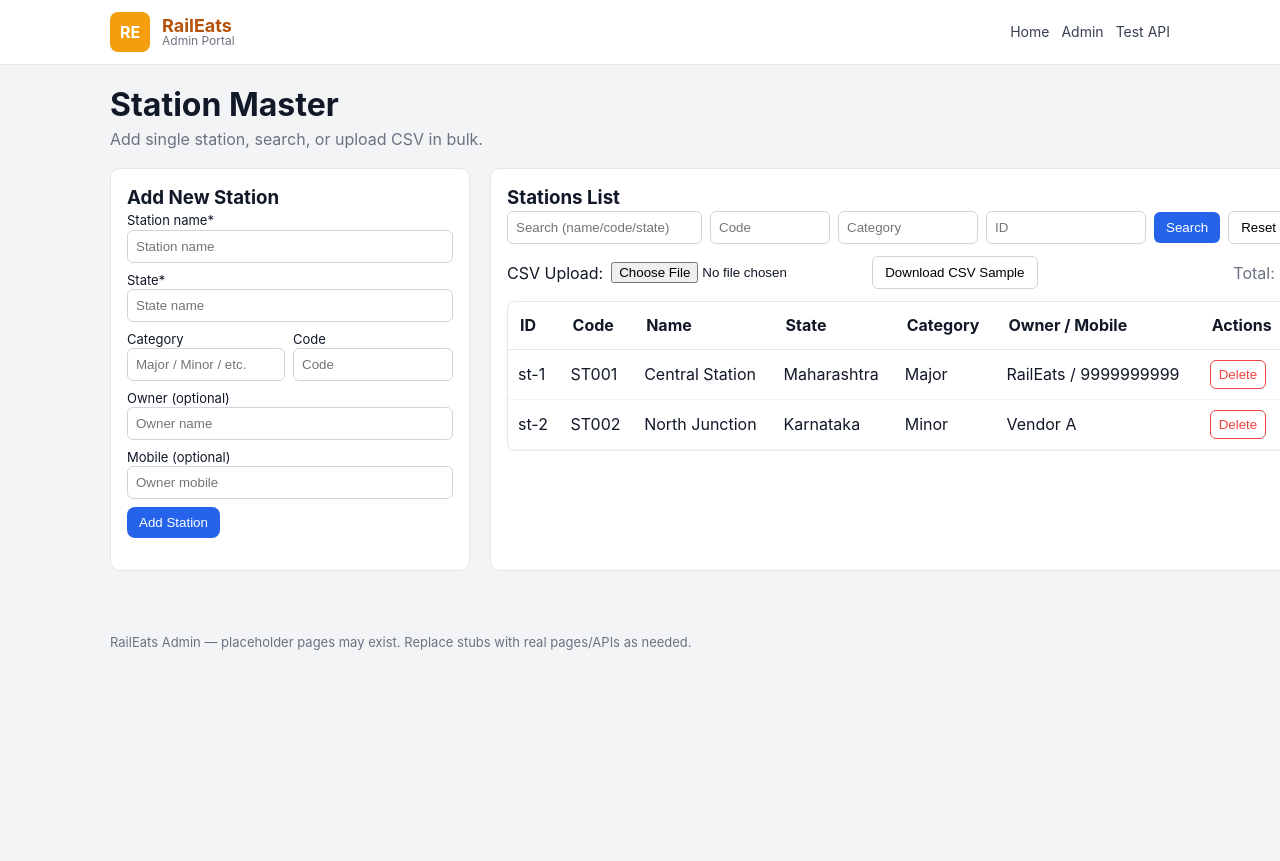
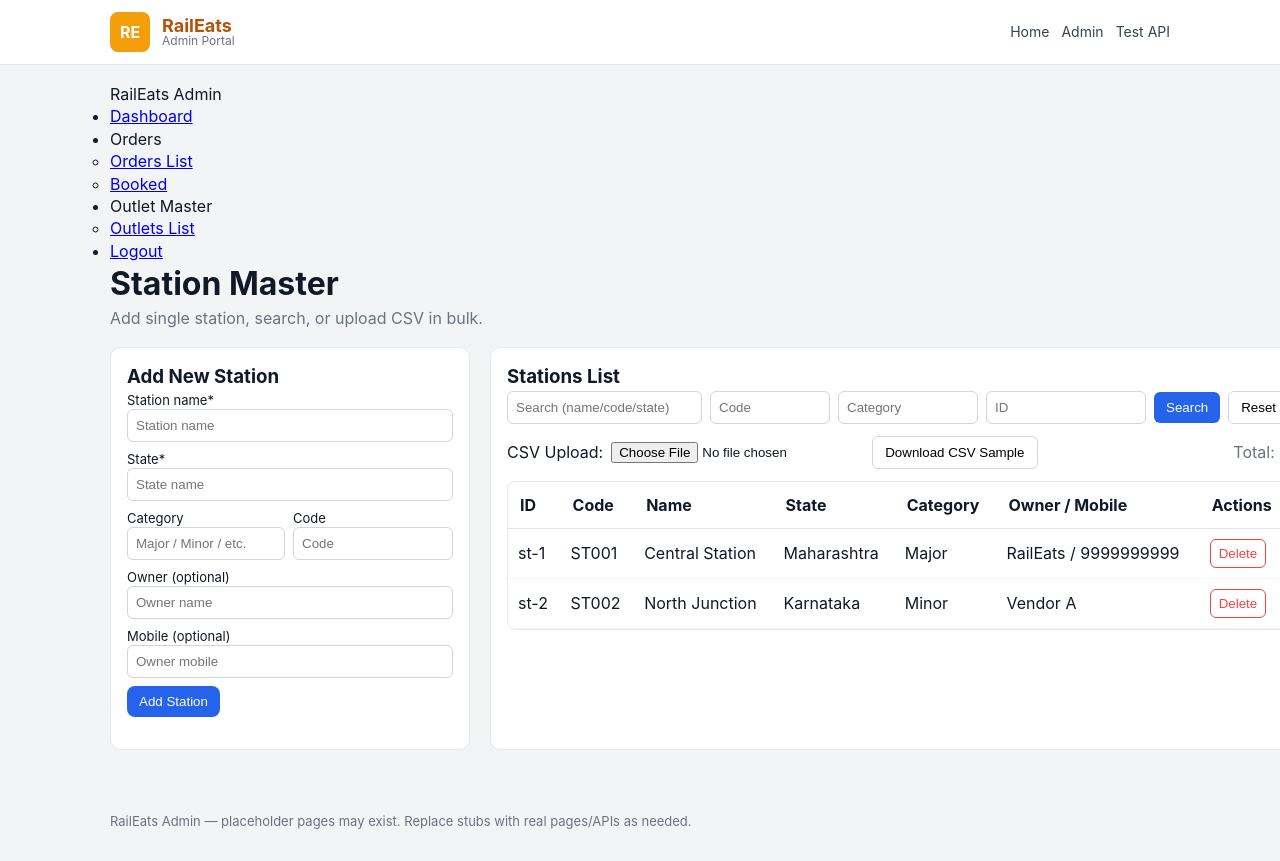
Before and after one commit to raileats/raileats-admin-sep, a Next.js app: page /admin/stations in a window 1280 px wide. Shown: the top 861 px of the page. Before the commit the page ends 800 px from the top, so only its background shows below. Built offline with nearby package versions, Linux system fonts and the light colour scheme; no server answers.

Commit message:
Update layout.tsx

```diff
--- a/app/admin/layout.tsx
+++ b/app/admin/layout.tsx
@@ -1,11 +1,20 @@
+"use client";
 
-"use client";
 import React from "react";
+import AdminSidebar from "@/components/admin/AdminSidebar";
 
 export default function AdminLayout({ children }: { children: React.ReactNode }) {
   return (
-    <div className="min-h-screen bg-gray-100">
-      {children}
+    <div className="flex min-h-screen bg-gray-100">
+
+      {/* ✅ SIDEBAR */}
+      <AdminSidebar />
+
+      {/* ✅ ORIGINAL LAYOUT (UNCHANGED) */}
+      <div className="flex-1">
+        {children}
+      </div>
+
     </div>
   );
 }
```
